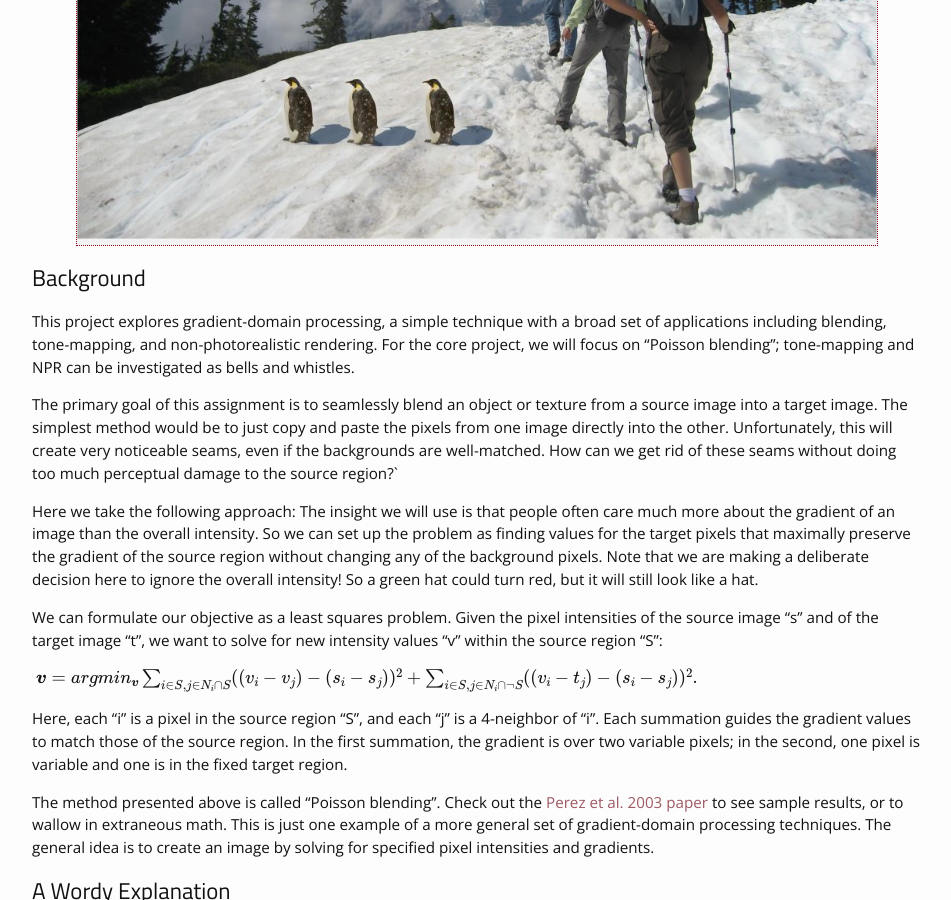
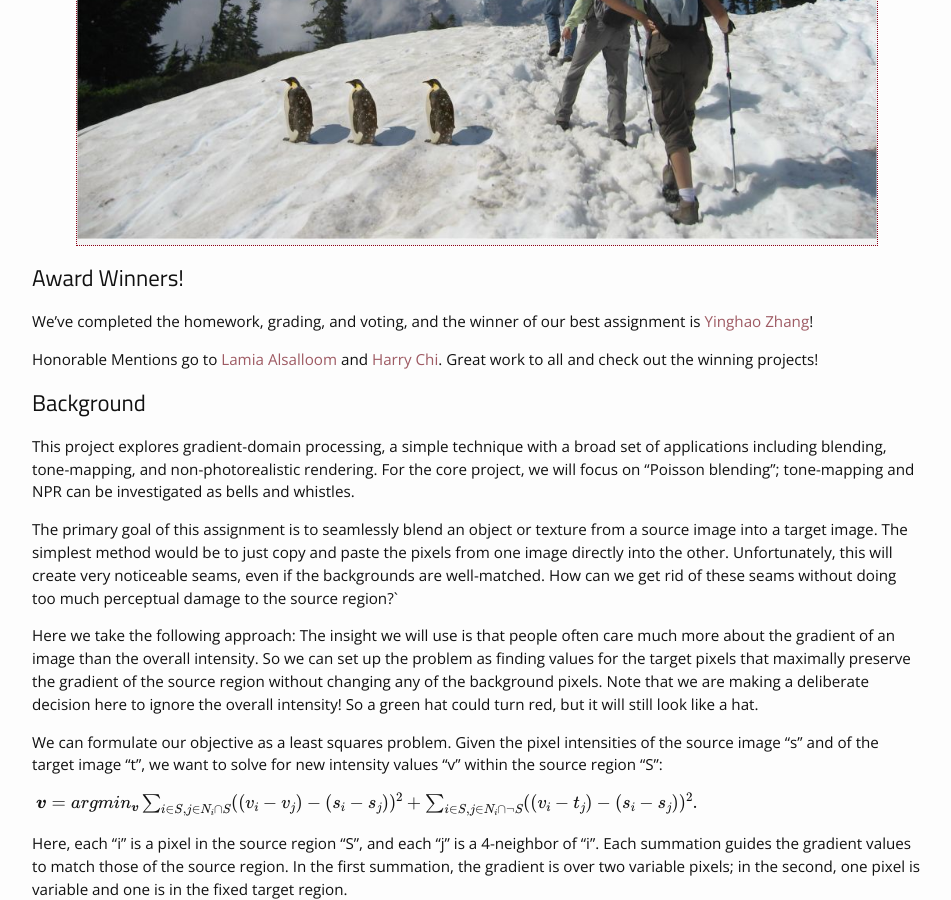
Before and after one commit to learning-image-synthesis/sp25, a Jekyll site: the page built from _assignments/hw2.md, in a window 1280 px wide and 900 px high, scrolled down 842 px. Shown: the whole window, without its empty margins (163-1114 px from the left). Built offline with Jekyll 4.4.1, drawn with Linux system fonts in a browser that asks for light colours; nearby versions of some CDN libraries; formulas are drawn with MathJax 3; a script that is not in the unit is left out; some of the changed lines change nothing that is shown.

Commit message:
update winners for hw2

```diff
--- a/_assignments/hw2.md
+++ b/_assignments/hw2.md
@@ -9,24 +9,22 @@ due_event:
     date: 2025-02-26T23:59:00-5:00
     description: 'Assignment #2 due'
 mathjax: true
-# winner:
-#     - name: Max Grebinskiy
-#       link: https://www.andrew.cmu.edu/course/16-726-sp24/projects/mgrebins/proj2/
-#     - name: Zoë LaLena
-#       link: https://www.andrew.cmu.edu/course/16-726-sp24/projects/zlalena/proj2/
-# runnerup:
-#     - name: Chiyuan Fu
-#       link: https://www.andrew.cmu.edu/course/16-726-sp24/projects/chiyuanf/proj2/index.html
-#     - name: Yu-Chen Lin
-#       link: https://www.andrew.cmu.edu/course/16-726-sp24/projects/ylin7/proj2/
+winner:
+    - name: Yinghao Zhang
+      link: https://www.andrew.cmu.edu/course/16-726-sp25/projects/yinghaoz/proj2/
+runnerup:
+    - name: Lamia Alsalloom
+      link: https://www.andrew.cmu.edu/course/16-726-sp25/projects/lalsallo/proj2/
+    - name: Harry Chi
+      link: https://www.andrew.cmu.edu/course/16-726-sp25/projects/harryc/proj2/
 hide_from_announcments: true
 ---
 
 {% include image.html url="/static_files/assignments/hw2/penguins_with_shadow2.jpg" width=800 align="center" %}
-<!-- ## Award Winners!
-We've completed the homework, grading, and voting, and the winner of our best assignment is [Riyaz Panjwani](https://www.andrew.cmu.edu/course/16-726-sp22/projects/rpanjwan/proj2/)!
+## Award Winners!
+We've completed the homework, grading, and voting, and the winner of our best assignment is [Yinghao Zhang](https://www.andrew.cmu.edu/course/16-726-sp25/projects/yinghaoz/proj2/)!
 
-Honorable Mentions go to [Tomas Cabezon Pedroso](https://www.andrew.cmu.edu/course/16-726-sp22/projects/tcabezon/proj2/) and [Harry Freeman](https://www.andrew.cmu.edu/course/16-726-sp22/projects/hfreeman/proj2/). Great work to all and check out the winning projects! -->
+Honorable Mentions go to [Lamia Alsalloom](https://www.andrew.cmu.edu/course/16-726-sp25/projects/lalsallo/proj2/) and [Harry Chi](https://www.andrew.cmu.edu/course/16-726-sp25/projects/harryc/proj2/). Great work to all and check out the winning projects!
 
 ## Background
 This project explores gradient-domain processing, a simple technique with a broad set of applications including blending, tone-mapping, and non-photorealistic rendering. For the core project, we will focus on "Poisson blending"; tone-mapping and NPR can be investigated as bells and whistles.
```
